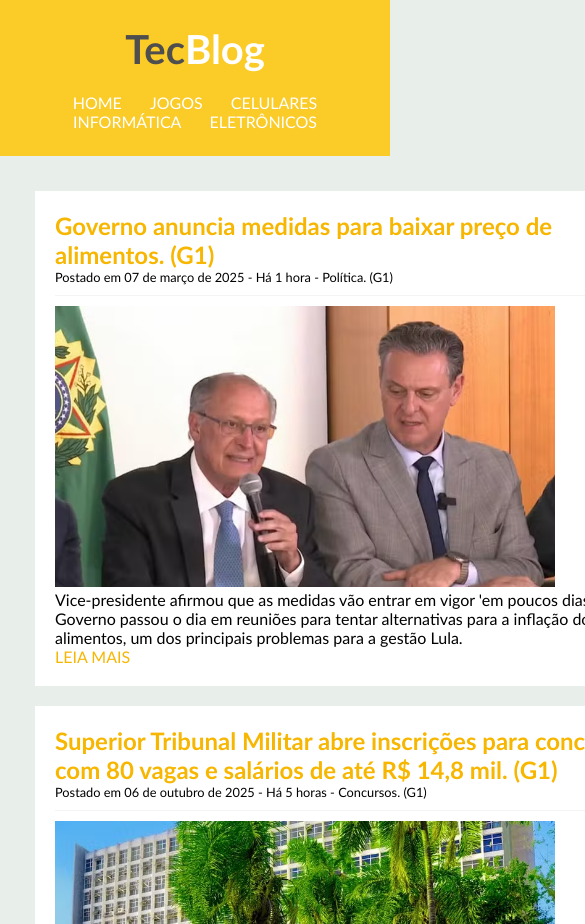
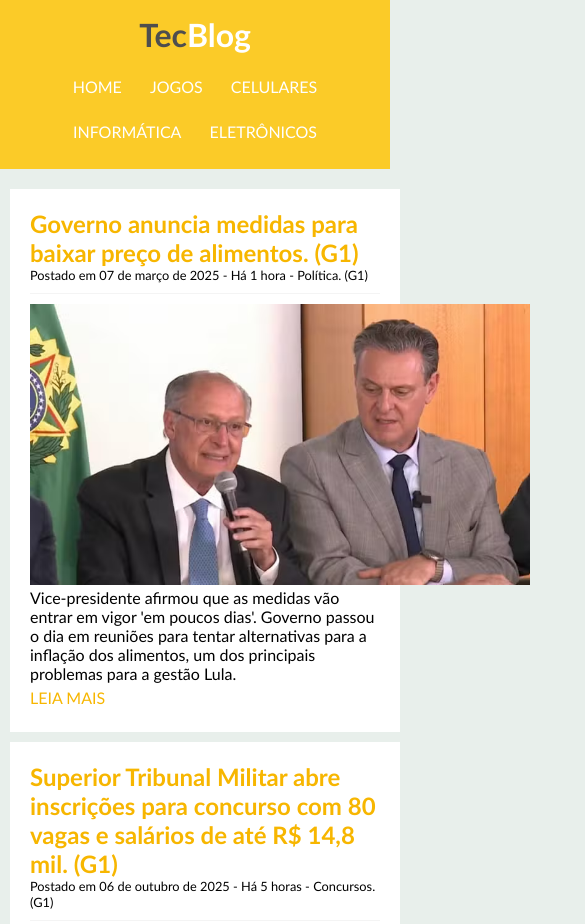
Before and after one commit to MarcosCores/TecBlog, a plain HTML site: page index.html in a window 390 px wide. Shown: the top 924 px of the page, 585 px wide, since content can reach past the window. Drawn offline with Linux system fonts and the light colour scheme.

Commit message:
Update blog.css

```diff
--- a/blog.css
+++ b/blog.css
@@ -113,3 +113,50 @@ h3{
     padding: 15px;
     background-color: #ccc;
 }
+
+@media screen and (max-width: 768px) {
+    #principal {
+        width: 100%;
+        padding: 10px;
+    }
+
+    #area-postagens,
+    #area-lateral {
+        width: 100%;
+        float: none;
+    }
+
+    .postagem {
+        margin: 10px 0;
+    }
+
+    .conteudo-lateral {
+        margin-bottom: 15px;
+    }
+
+    body {
+        font-size: 1em;
+    }
+
+    h1 {
+        font-size: 2em;
+    }
+
+    h2 {
+        font-size: 1.5em;
+    }
+
+    #area-cabecalho {
+        padding: 10px;
+    }
+
+    #area-logo, #menu {
+        padding: 5px;
+        text-align: center;
+    }
+
+    a {
+        display: inline-block;
+        margin: 5px 0;
+    }
+}
```
